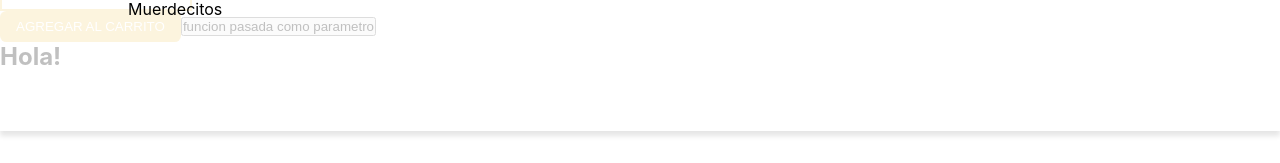
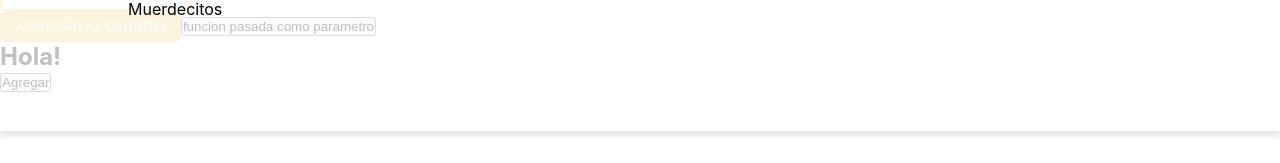
Before and after one commit to raul-pereyra/ecommerce-petit-charme, a React (Create React App) app: page / in a window 1280 px wide. Shown: the part 321-484 px from the top of the page. Built offline with nearby package versions, Linux system fonts and the light colour scheme.

Commit message:
se agregaron componentes

```diff
--- a/src/App.jsx
+++ b/src/App.jsx
@@ -3,6 +3,7 @@ import NavbarComponent from './components/navbar/';
 import ButtonComponent from './components/button';
 import ItemListContainer from './containers/ItemListContainer';
 import ItemList from './components/clase5';
+import ItemWithState from './components/clase5';
 
 const App = () => {
   return (
--- a/src/components/clase5/index.jsx
+++ b/src/components/clase5/index.jsx
@@ -1,3 +1,5 @@
+import React, {useEffect, useState} from 'react';
+
 const CompQNoHaceNada = () =>{
     return (
         <>
@@ -13,15 +15,37 @@ const SupperButton = ({componenteRandom}) =>{
         </>
     )
 
+ }
+const ItemWithState = (props) =>{
+    const [carrito, setCarrito]=useState([]);
+
+    useEffect(() => {
+        console.log('se monto el componente');
+        return()=>{
+            console.log('se esta por morir');
+        }
+    }, [])
+    console.log('se esta por renderizar');
+
+    return(
+        <>
+            <a className='h1'>{props.greeting}</a>
+            {/* <button onClick={() => {setCarrito('Soy el nuevo valor, estoy cambiando de estado')}}>Cambiar estado</button> */}
+            {/* {console.log(carrito)} */}
+            <button onClick={() => {setCarrito([...carrito, { name:'zapas one' }]) }}>Agregar</button>
+        </>
+    )
 }
 
 
 const ItemList = (props) =>{
-    return(
+return(
         <>
         <a className="h1">{props.saludo}</a>
         <SupperButton  componenteRandom={CompQNoHaceNada} />
+        <ItemWithState />
         </>
 );
 }
 export default ItemList;
+// export default ItemWithState;
```
